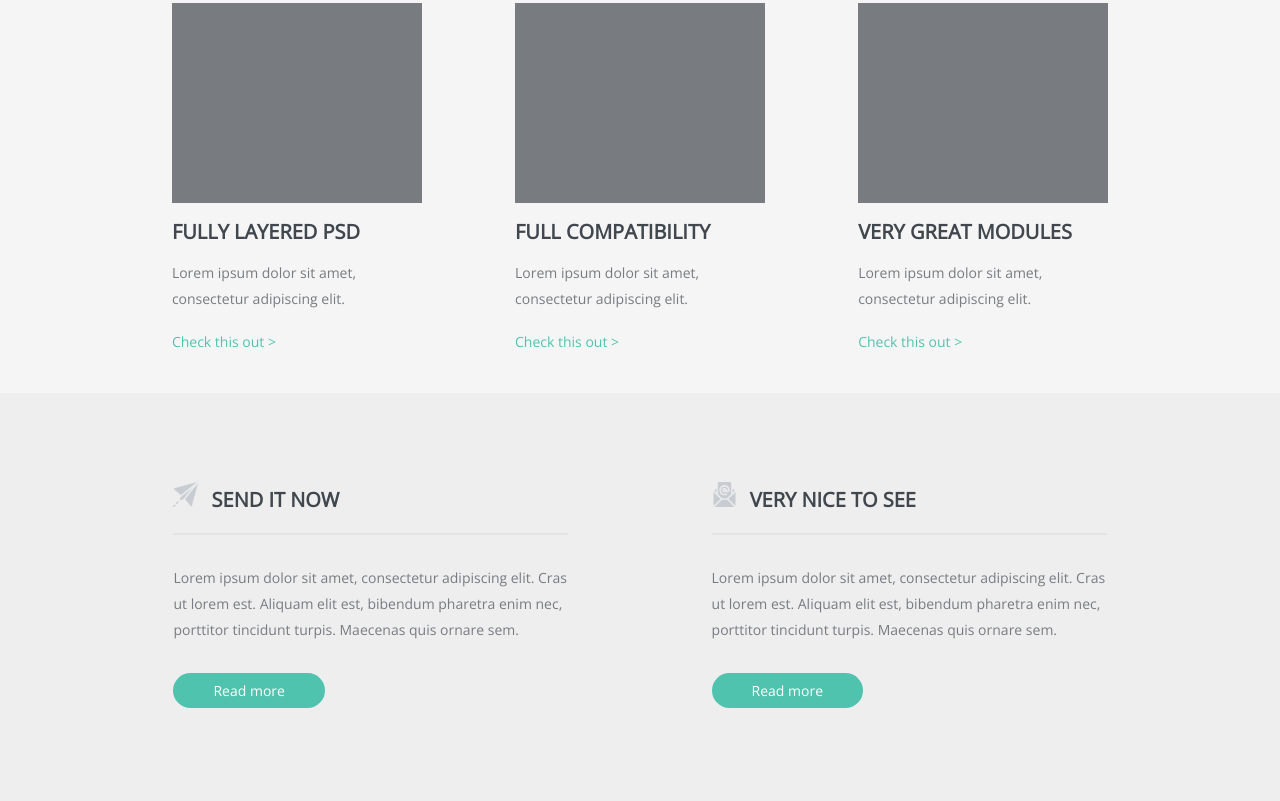
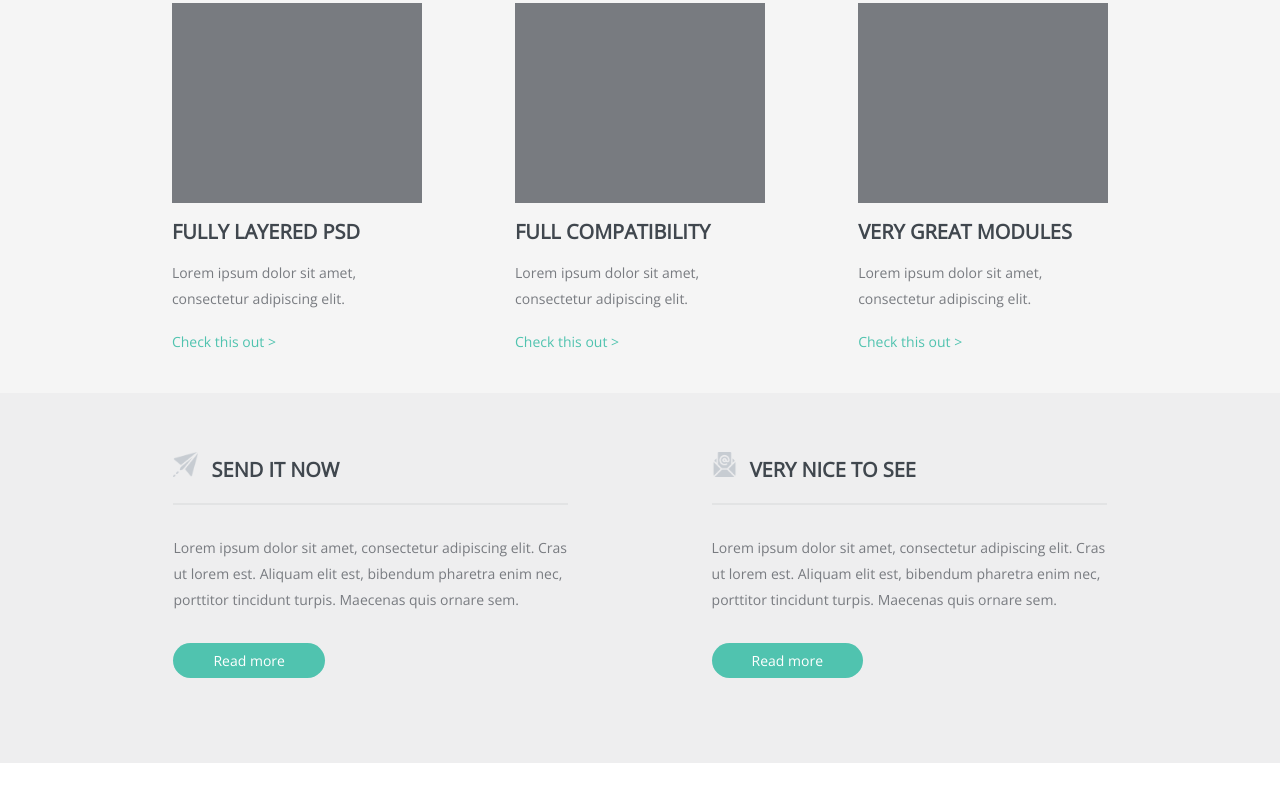
Before and after one commit to maximys963/Site-from-scratch-, a website: page index.html in a window 1280 px wide. Shown: the part 1903-2704 px from the top of the page. After the commit the page ends 2666 px from the top, so only its background shows below. Drawn offline with nearby package versions, Linux system fonts and the light colour scheme.

Commit message:
start fixing work

```diff
--- a/index.html
+++ b/index.html
@@ -132,6 +132,10 @@
         </div>
 
     </section>
+<section>
+
+
+</section>
 
 
 
--- a/style.css
+++ b/style.css
@@ -293,7 +293,7 @@ margin-top: 20px;
 	top:2296px;
 	left: 0;
 	width: 100%;
-	height:440px;
+	height:370px;
 	background-color:#eeeeef;
 	text-align: center;
 }
@@ -324,7 +324,7 @@ margin-top: 20px;
 	margin-left:70px;
 	margin-right: 70px;
 	text-align: left;
-	margin-top: 60px;
+	margin-top: 30px;
 }
 .six-icon1{
 	background: url("icons/message.png") no-repeat center ;
```
